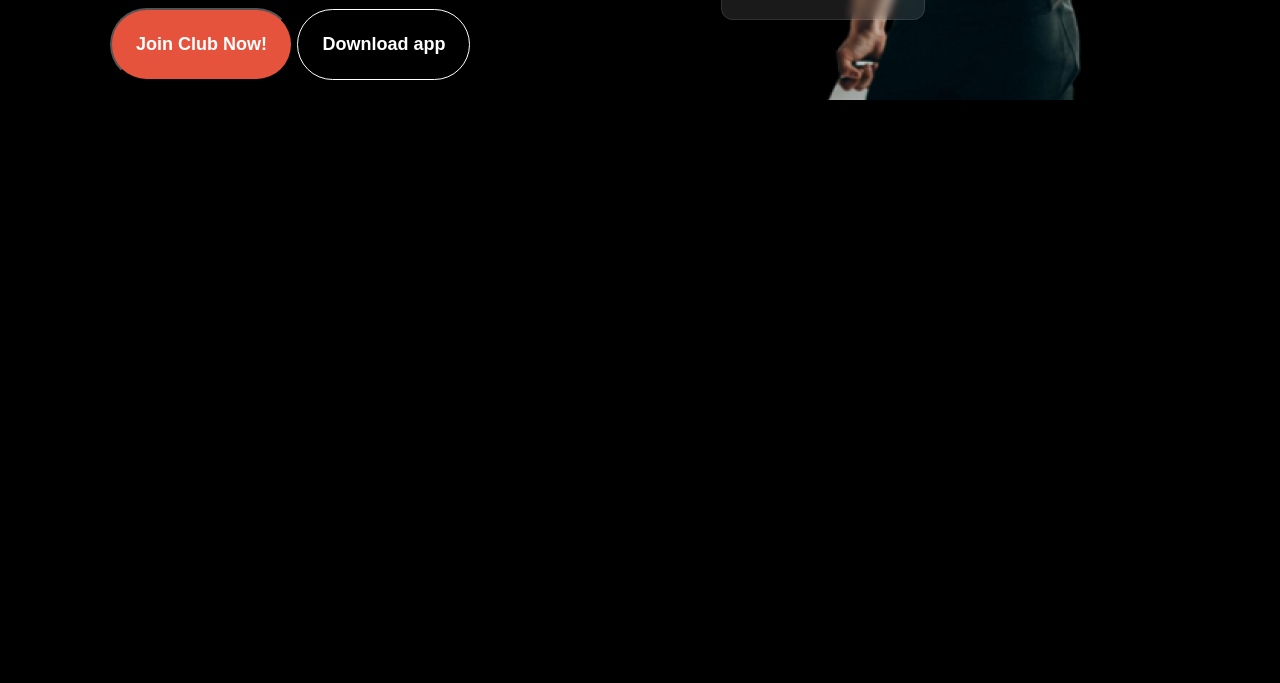
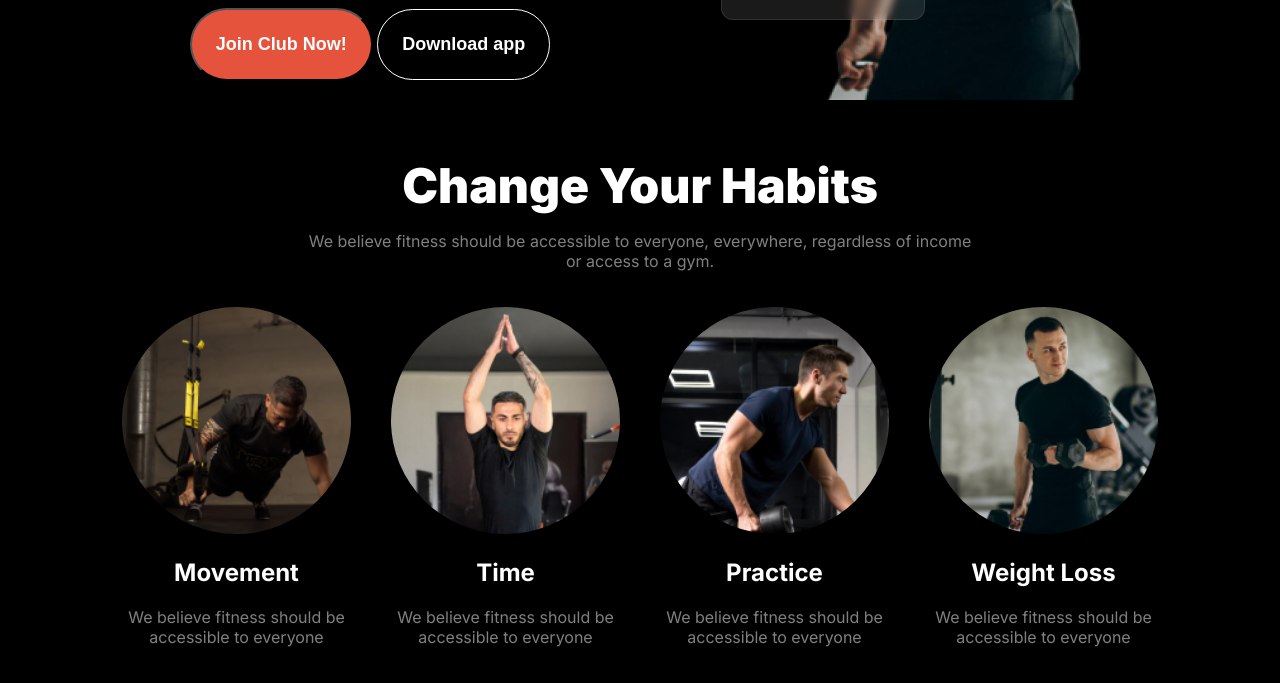
Before and after one commit to nur127/Second_Assignment, a plain HTML site: page first.html in a window 1280 px wide. Shown: the part 592-1275 px from the top of the page. Before the commit the page ends 800 px from the top, so only its background shows below. Drawn offline with Linux system fonts and the light colour scheme.

Commit message:
finish habits section

```diff
--- a/first.html
+++ b/first.html
@@ -61,6 +61,33 @@
 
     <main>
         <section class="habits">
+            <div class="habit-container">
+                <h1 class="habit-title white-color"> Change Your Habits</h1>
+                <p class="habit-description share-font">We believe fitness should be accessible to everyone, everywhere, regardless of income or access to a gym.</p>
+            </div>
+            <div class="card-container display-flex">
+                <div class="card">
+                   <div class="habit-card-image-container"><img src="images/image 3.png" alt=""></div>
+                    <h2 class="card-title white-color">Movement</h2>
+                    <p class="card-description share-font">We believe fitness should be accessible to everyone</p>
+                </div>
+                <div class="card ">
+                    <div class="habit-card-image-container"><img src="images/image 2.png" alt=""></div>
+
+                    <h2 class="card-title white-color">Time</h2>
+                    <p class="card-description share-font">We believe fitness should be accessible to everyone</p>
+                </div>
+                <div class="card">
+                    <div class="habit-card-image-container"><img src="images/image 4.png" alt=""></div>
+                    <h2 class="card-title white-color">Practice</h2>
+                    <p class="card-description share-font">We believe fitness should be accessible to everyone</p>
+                </div>
+                <div class="card">
+                    <div class="habit-card-image-container"><img src="images/image 5.png" alt=""></div>
+                    <h2 class="card-title white-color">Weight Loss</h2>
+                    <p class="card-description share-font">We believe fitness should be accessible to everyone</p>
+                </div>
+            </div>
 
         </section>
 
--- a/styles/style.css
+++ b/styles/style.css
@@ -97,6 +97,7 @@
   .banner{
     justify-content: space-between;
     align-items: center;
+    text-align: center;
   }
   .banner-content{
     max-width: 520px;
@@ -125,8 +126,8 @@
   }
 
   #Work-out-button{
-    margin-bottom: -800px;
-    margin-right: -300px;
+    margin-top:100px;
+    margin-left: 0px;
     backdrop-filter: blur(5px);
     position:absolute;
   }
@@ -167,11 +168,46 @@
     font-size: 1.5rem;
     font-weight: 900;
   }
+  /* Habit section */
+
+  .habits{
+    padding: 12px;
+  }
+
+  .habit-container{
+    max-width: 671px;
+    margin: 0 auto;
+    text-align: center;
+  }
+  .habit-title{
+    font-size: 3rem;
+    font-weight: 900;
+    margin-bottom: 14px;
+  }
+  .card-container{
+    gap: 40px;
+    align-items: center;
+  }
+  .card{
+    max-width: 231px;
+    text-align: center;
+  }
+  .habit-card-image-container{
+    max-width: 232px;
+    margin-top: 20px;
+  }
+
+   .habit-card-image-container > img{
+    width: 100%;
+    border-radius: 50%;
+  }
 
 
+  /* Media Section */
   @media screen and (max-width:576px) {
     .banner{
         flex-direction: column;
+        text-align: center;
     }
     .navbar{
         flex-direction: column;
@@ -179,8 +215,9 @@
     #Tutorial-button{
         margin-top:-350px ;
         margin-left: 00px;
-
-
+    }
+    .card-container{
+        flex-direction: column;
     }
 
 
```
